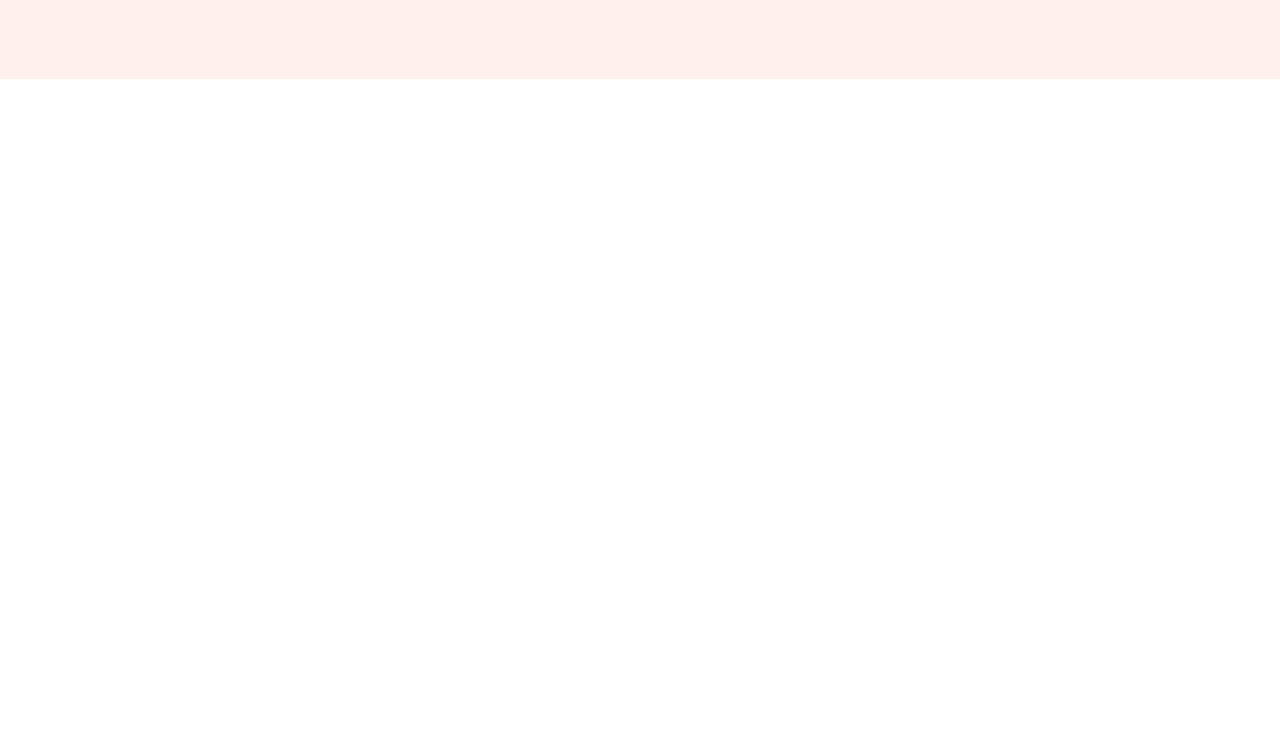
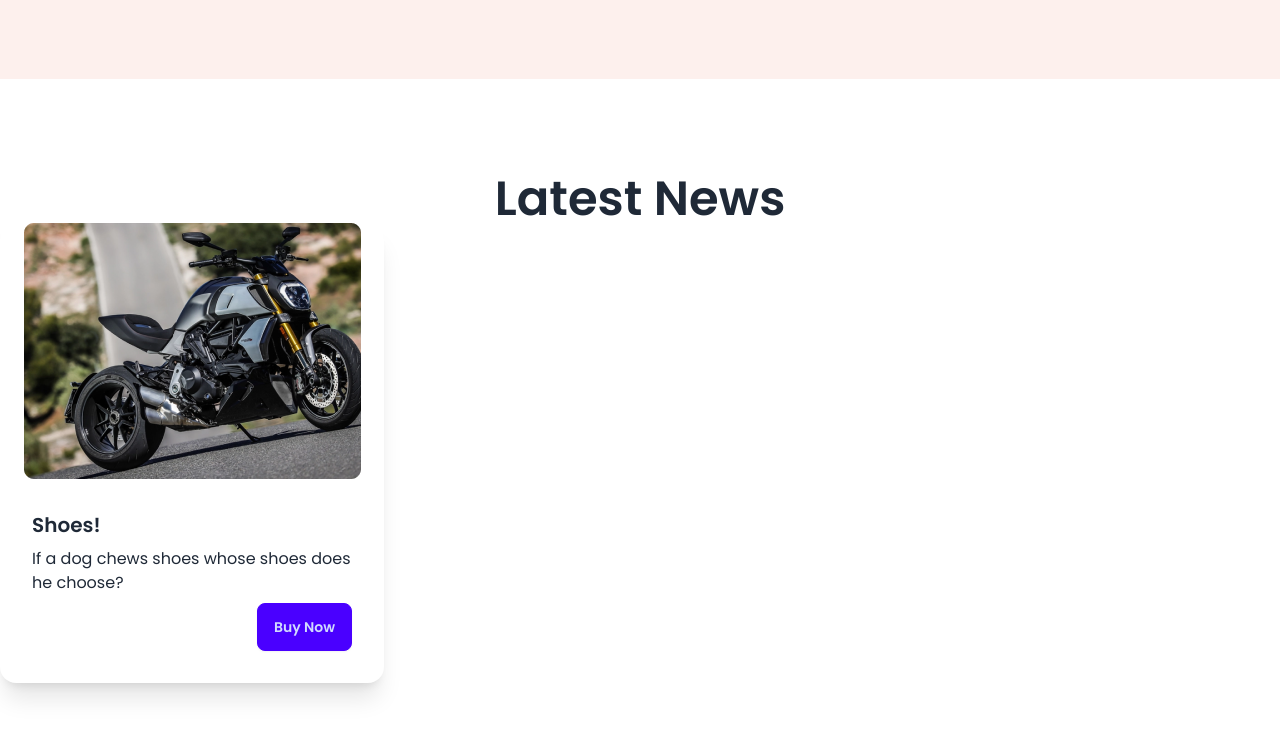
Before and after one commit to saumittras/biker-zone, a plain HTML site: page index.html in a window 1280 px wide. Shown: the part 539-1276 px from the top of the page. Before the commit the page ends 800 px from the top, so only its background shows below. Drawn offline with nearby package versions, Linux system fonts and the light colour scheme.

Commit message:
Latest Bikes News Card 1 is added

```diff
--- a/index.html
+++ b/index.html
@@ -226,7 +226,37 @@
 
     <!-- ******************************# END the Header Section #****************************************** -->
     <!-- main Section Start from Here -->
-    <main></main>
+    <main class="md:container mx-auto">
+      <!-- Latest News Section start from here -->
+      <section class="my-24">
+        <!-- title div -->
+        <h1 class="text-5xl font-semibold text-center">Latest News</h1>
+
+        <!-- Letest Bikes cards -->
+        <div>
+          <!-- card No-1 -->
+          <div class="card bg-base-100 w-96 shadow-xl">
+            <figure>
+              <img src="./images/others/latest1.png" alt="Shoes" />
+            </figure>
+            <div class="card-body">
+              <h2 class="card-title">Shoes!</h2>
+              <p>If a dog chews shoes whose shoes does he choose?</p>
+              <div class="card-actions justify-end">
+                <button class="btn btn-primary">Buy Now</button>
+              </div>
+            </div>
+          </div>
+          <!-- End Card No 1 -->
+
+          <!-- Card No-2 -->
+
+          <!-- Card no-3 -->
+        </div>
+      </section>
+
+      <!-- Latest News Section start from here -->
+    </main>
     <!-- main Section End from Here -->
     <!-- ******************************# END the Main Section #****************************************** -->
   </body>
```
